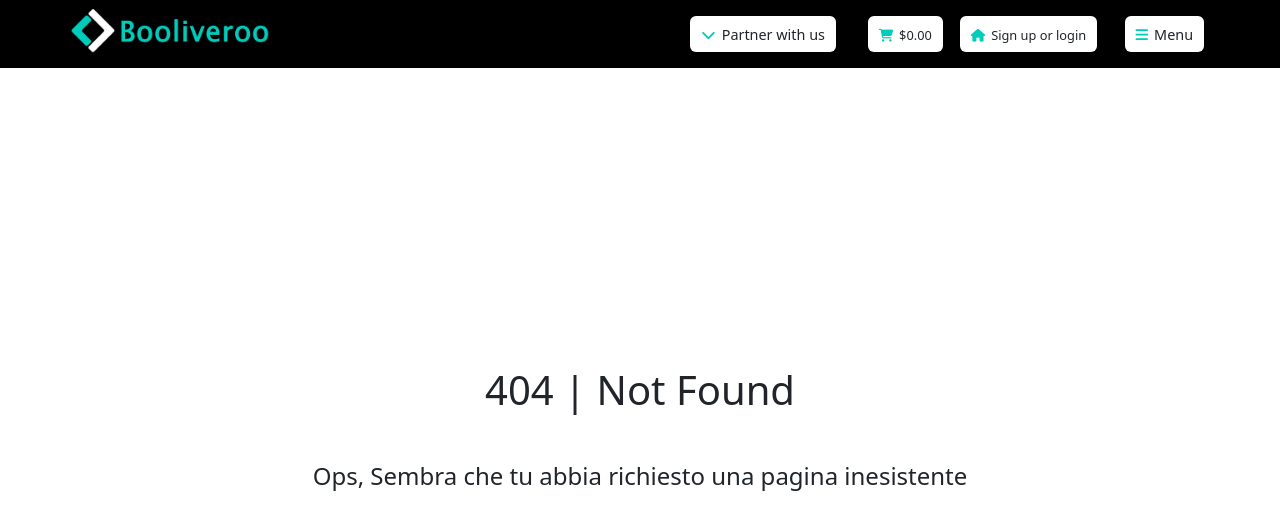
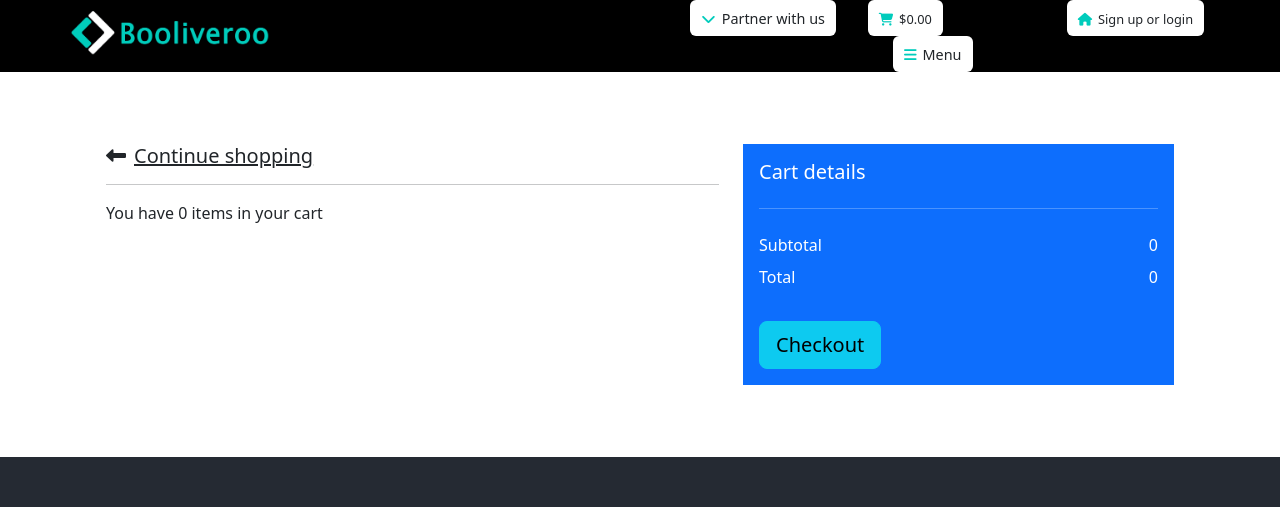
Before and after one commit to ArmandoMarino/Booliveroo-front, a Vue app: page /cart in a window 1280 px wide. Shown: the top 507 px of the page. Built offline with nearby package versions, Linux system fonts and the light colour scheme.

Commit message:
initial cart

```diff
--- a/src/components/AppHeader.vue
+++ b/src/components/AppHeader.vue
@@ -55,6 +55,18 @@ export default {
                                 <span style="font-size:0.8rem;"><i
                                         class="primary-icon fa-solid fa-cart-shopping"></i>$0.00</span>
                             </button>
+                        </li>
+
+                        <!-- NEW CART -->
+                        <li class="d-none d-sm-block col-sm-3 col-md-2">
+                            <router-link class="nav-link" :class="$route.name == 'Cart' ? 'active' : ''" aria-current="page"
+                                :to="{ name: 'cart', params: { component: Cart } }">
+                                <i class="bi bi-cart3 h4"></i>
+                                <span v-if="$store.state.cart.length > 0"
+                                    class="align-items-center justify-content-center translate-middle badge rounded-pill bg-secondary">
+                                    {{ $store.state.cart.length }}
+                                </span>
+                            </router-link>
                         </li>
 
                         <!-- SIGN UP -->
--- /dev/null
+++ b/src/pages/Cart.vue
@@ -0,0 +1,111 @@
+<script>
+import CartAddRemove from '../components/CartAddRemove.vue';
+export default {
+    components: { CartAddRemove },
+    methods: {
+        removeItem(item) {
+            this.$store.commit('addRemoveCart', { product: item, toAdd: false })
+        },
+    },
+    mounted() {
+
+    }
+
+}
+</script>
+
+
+<template>
+    <section class="h-100 h-custom">
+        <div class="container py-5 h-100">
+            <div class="row d-flex justify-content-center align-items-center h-100">
+                <div class="col">
+                    <div class="card border-0">
+                        <div class="card-body p-4">
+
+                            <div class="row">
+                                <div class="col-lg-7">
+                                    <h5 class="mb-3"><router-link :to="{ name: 'home', params: { component: HomePage } }"
+                                            class="text-body"><i class="fas fa-long-arrow-alt-left me-2"></i>Continue
+                                            shopping</router-link>
+                                    </h5>
+                                    <hr>
+
+                                    <div class="d-flex justify-content-between align-items-center mb-4">
+                                        <div>
+                                            <p class="mb-0">You have {{ $store.state.cart.length }} items in your cart</p>
+                                        </div>
+                                    </div>
+
+                                    <div v-for="item in $store.state.cart" class="card mb-3 shadow-sm border-0"
+                                        :key="item.id">
+                                        <div class="card-body">
+                                            <div class="d-flex justify-content-between">
+                                                <div class="d-flex flex-row align-items-center">
+                                                    <div>
+                                                        <img :src="item.image" class="img-fluid rounded-3"
+                                                            alt="Shopping item" style="width: 65px;">
+                                                    </div>
+                                                    <div class="ms-3">
+                                                        <p>{{ item.name }}</p>
+                                                    </div>
+                                                </div>
+                                                <div class="d-flex flex-row align-items-center">
+                                                    <div>
+                                                        <CartAddRemove :product="item" />
+                                                    </div>
+                                                </div>
+                                                <div class="d-flex flex-row align-items-center">
+                                                    <div>
+                                                        <h5 class="mb-0"><i class="bi bi-currency-dollar"></i>{{
+                                                            item.price * item.qty }}</h5>
+                                                        <small v-if="item.hasDiscount"
+                                                            class="text-muted text-decoration-line-through"><i
+                                                                class="bi bi-currency-dollar"></i>{{ item.price }}</small>
+                                                    </div>
+                                                    <a role="button" @click="removeItem(item)" class="ms-4"
+                                                        style="color: #cecece;"><i class="fa-solid fa-trash h4"></i></a>
+                                                </div>
+                                            </div>
+                                        </div>
+                                    </div>
+
+                                </div>
+                                <div class="col-lg-5">
+
+                                    <div class="card bg-primary text-white rounded-0 border-0">
+                                        <div class="card-body">
+                                            <div class="d-flex justify-content-between align-items-center mb-4">
+                                                <h5 class="mb-0">Cart details</h5>
+                                                <i class="bi bi-cart3 h1"></i>
+                                            </div>
+                                            <hr class="my-4">
+                                            <div class="d-flex justify-content-between">
+                                                <p class="mb-2">Subtotal</p>
+                                                <p class="mb-2"><i class="bi bi-currency-dollar"></i>{{
+                                                    $store.state.cartTotal }}</p>
+                                            </div>
+                                            <div class="d-flex justify-content-between mb-4">
+                                                <p class="mb-2">Total</p>
+                                                <p class="mb-2"><i class="bi bi-currency-dollar"></i>{{
+                                                    $store.state.cartTotal }}</p>
+                                            </div>
+
+                                            <button type="button" class="btn btn-info btn-block btn-lg">
+                                                Checkout
+                                            </button>
+
+                                        </div>
+                                    </div>
+
+                                </div>
+
+                            </div>
+
+                        </div>
+                    </div>
+                </div>
+            </div>
+        </div>
+    </section>
+</template>
--- a/src/router/index.js
+++ b/src/router/index.js
@@ -6,6 +6,7 @@ import HomePage from "../pages/HomePage.vue";
 import RestaurantPage from "../pages/restaurants/RestaurantPage.vue";
 import RestaurantDetailPage from "../pages/restaurants/RestaurantDetailPage.vue";
 import CategoryRestaurantsPage from "../pages/restaurants/CategoryRestaurantsPage.vue";
+import Cart from "../pages/Cart.vue";
 import NotFoundPage from "../pages/NotFoundPage.vue";
 import ContactPage from "../pages/ContactPage.vue";
 import AboutUsPage from "../pages/AboutUsPage.vue";
@@ -18,6 +19,9 @@ const router = createRouter({
   // Rotte che useremo
   routes: [
     { path: "/", name: "home", component: HomePage },
+
+    // CART
+    { path: "/cart", name: "cart", component: Cart },
 
     // Rotta per la pagina del form
     { path: '/contact', name: 'contact_page', component: ContactPage },
```
